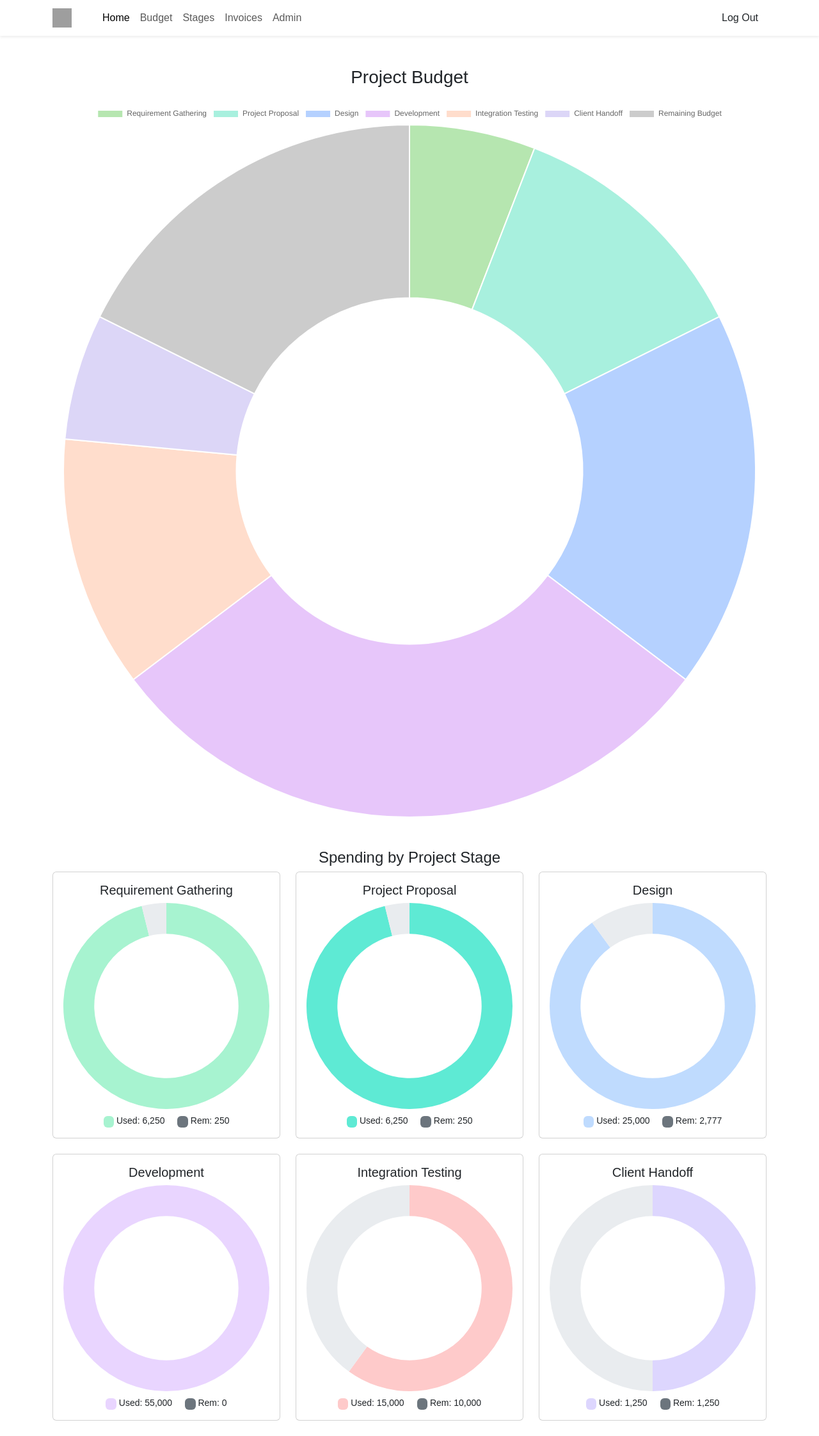
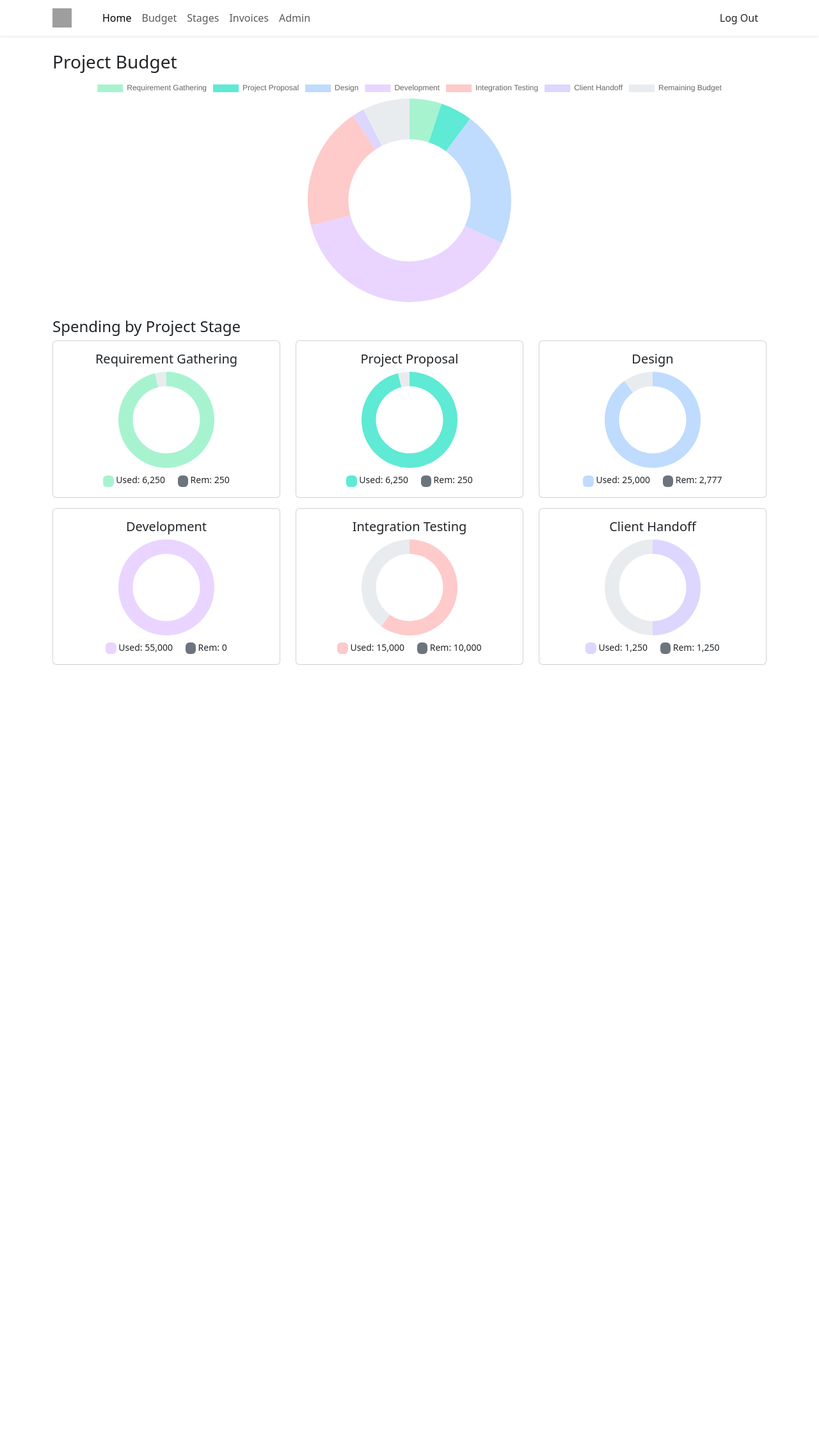
Before and after one commit to isaacjacques/COP4813-Semester-Project, a PHP site: page /budget in a window 1280 px wide. Shown: the whole page at 64% size. After the commit the page ends 1039 px from the top, so only its background shows below. Run offline with PHP 8.4, Linux system fonts and the light colour scheme; some libraries are stand-ins or nearby versions; grey boxes are pictures that could not be loaded.

Commit message:
adjust layout for charts and move placeholder data

```diff
--- a/views/budget.php
+++ b/views/budget.php
@@ -1,106 +1,101 @@
+<?php
+// Placeholder PHP data; later replace with real DB queries
+$stages = [
+    ['name'=>'Requirement Gathering','allocated'=>6500,'used'=>6250,'color'=>'#A7F3D0'],
+    ['name'=>'Project Proposal','allocated'=>6500,'used'=>6250,'color'=>'#5EEAD4'],
+    ['name'=>'Design','allocated'=>27777,'used'=>25000,'color'=>'#BFDBFE'],
+    ['name'=>'Development','allocated'=>50000,'used'=>55000,'color'=>'#E9D5FF'],
+    ['name'=>'Integration Testing','allocated'=>25000,'used'=>15000,'color'=>'#FECACA'],
+    ['name'=>'Client Handoff','allocated'=>2500,'used'=>1250,'color'=>'#DDD6FE']
+];
+$totalBudget = array_sum(array_column($stages,'allocated'));
+$usedTotal   = array_sum(array_column($stages,'used'));
+$remaining   = max($totalBudget - $usedTotal, 0);
+
+// Prepare JSON for JS
+$stagesJson      = json_encode($stages);
+$totalBudgetJson = json_encode($totalBudget);
+$usedTotalJson   = json_encode($usedTotal);
+$remainingJson   = json_encode($remaining);
+?>
 <!DOCTYPE html>
 <html lang="en">
 <head>
   <meta charset="UTF-8">
   <meta name="viewport" content="width=device-width, initial-scale=1">
-    <title>Project Wizard – Welcome</title>
-    <link href="https://cdn.jsdelivr.net/npm/bootstrap@5.3.6/dist/css/bootstrap.min.css" rel="stylesheet" integrity="sha384-4Q6Gf2aSP4eDXB8Miphtr37CMZZQ5oXLH2yaXMJ2w8e2ZtHTl7GptT4jmndRuHDT" crossorigin="anonymous">
-    <script src="https://cdn.jsdelivr.net/npm/bootstrap@5.3.6/dist/js/bootstrap.bundle.min.js" integrity="sha384-j1CDi7MgGQ12Z7Qab0qlWQ/Qqz24Gc6BM0thvEMVjHnfYGF0rmFCozFSxQBxwHKO" crossorigin="anonymous"></script>
-    <link rel="stylesheet" href="/assets/css/style.css">
-    <link href="https://cdn.jsdelivr.net/npm/fullcalendar@6.1.8/index.global.min.css" rel="stylesheet" />
-    <script src="https://cdn.jsdelivr.net/npm/fullcalendar@6.1.8/index.global.min.js"></script>
+  <title>Project Budget</title>
+  <link href="https://cdn.jsdelivr.net/npm/bootstrap@5.3.2/dist/css/bootstrap.min.css" rel="stylesheet">
   <script src="https://cdn.jsdelivr.net/npm/chart.js"></script>
 </head>
 <body>
-
   <?php include 'navbar.php'; ?>
 
-  <main>
-    <div class="container my-5">
-        <h3 class="mb-4">Project Budget</h3>
-        <canvas id="projectSpendingChart"></canvas>
+  <div class="container mt-4">
+    <div class="row mb-4">
+      <div class="col-12">
+        <h3>Project Budget</h3>
+        <div class="chart-wrapper" style="height:350px;">
+          <canvas id="mainChart"></canvas>
         </div>
-    <div class="container mt-5">
+      </div>
+    </div>
+
+    <div class="row">
+      <div class="col-12">
         <h4>Spending by Project Stage</h4>
-      <div id="stage-donuts" class="row"></div>
+        <div id="stage-donuts" class="row gy-3"></div>
       </div>
-  </main>
+    </div>
+  </div>
 
   <script>
-  const ctx = document.getElementById('projectSpendingChart').getContext('2d');
-  new Chart(ctx, {
+    // Bring PHP data into JS
+    const stages         = <?php echo $stagesJson; ?>;
+    const totalBudget    = <?php echo $totalBudgetJson; ?>;
+    const usedTotal      = <?php echo $usedTotalJson; ?>;
+    const remainingBudget= <?php echo $remainingJson; ?>;
+
+    const labels           = stages.map(s => s.name).concat('Remaining Budget');
+    const mainData         = stages.map(s => s.allocated).concat(remainingBudget);
+    const backgroundColors = stages.map(s => s.color).concat('#e9ecef');
+
+    const mainCtx = document.getElementById('mainChart').getContext('2d');
+    new Chart(mainCtx, {
       type: 'doughnut',
       data: {
-      labels: [
-        'Requirement Gathering',
-        'Project Proposal',
-        'Design',
-        'Development',
-        'Integration Testing',
-        'Client Handoff',
-        'Remaining Budget'
-      ],
+        labels: labels,
         datasets: [{
-        label: 'Project Spending',
-        data: [10000, 20000, 30000, 50000, 20000, 10000, 30000],
-        backgroundColor: [
-          '#b6e6b0', // Requirement Gathering
-          '#a8f0de', // Project Proposal
-          '#b5d1ff', // Design
-          '#e7c6fa', // Development
-          '#ffddcc', // Integration Testing
-          '#dcd6f7', // Client Handoff
-          '#cccccc'  // Remaining Budget
-        ],
-        hoverOffset: 8
+          data: mainData,
+          backgroundColor: backgroundColors,
+          borderWidth: 0
         }]
       },
       options: {
         responsive: true,
+        maintainAspectRatio: false,
+        cutout: '60%',
         plugins: {
-        legend: {
-          position: 'top'
-        },
-        title: {
-          display: false
-        }
+          legend: { position: 'top' }
         }
       }
     });
-
-  document.addEventListener('DOMContentLoaded', function() {
-  const stages = [
-    { name: 'Requirement Gathering', allocated: 6500, used: 6250 },
-    { name: 'Project Proposal',      allocated: 6500, used: 6250 },
-    { name: 'Design',                allocated: 27777, used: 25000 },
-    { name: 'Development',           allocated: 50000, used: 55000 },
-    { name: 'Integration Testing',   allocated: 25000, used: 15000 },
-    { name: 'Client Handoff',        allocated: 2500,  used: 1250 }
-  ];
-
-  // match these to your main chart’s segment colors (in same order)
-  const stageColors = [
-    '#A7F3D0',  // Requirement Gathering (light green)
-    '#5EEAD4',  // Project Proposal (teal)
-    '#BFDBFE',  // Design (light blue)
-    '#E9D5FF',  // Development (light purple)
-    '#FECACA',  // Integration Testing (light pink)
-    '#DDD6FE'   // Client Handoff (light lilac)
-  ];
 
     const container = document.getElementById('stage-donuts');
 
     stages.forEach((stage, idx) => {
       const rem = Math.max(stage.allocated - stage.used, 0);
-    const cardCol = document.createElement('div');
-    cardCol.className = 'col-sm-6 col-md-4 mb-4';
-    cardCol.innerHTML = `
+
+      const col = document.createElement('div');
+      col.className = 'col-sm-6 col-md-4';
+      col.innerHTML = `
         <div class="card h-100 text-center p-3">
           <h5 class="card-title">${stage.name}</h5>
+          <div style="height:150px;">
             <canvas id="donut-${idx}"></canvas>
+          </div>
           <div class="mt-2 small">
             <span class="me-3">
-            <span class="badge" style="background:${stageColors[idx]};">&nbsp;</span>
+              <span class="badge" style="background:${stage.color};">&nbsp;</span>
               Used: ${stage.used.toLocaleString()}
             </span>
             <span>
@@ -110,23 +105,23 @@
           </div>
         </div>
       `;
-    container.appendChild(cardCol);
+
+      container.appendChild(col);
 
       const ctx = document.getElementById(`donut-${idx}`).getContext('2d');
       new Chart(ctx, {
         type: 'doughnut',
         data: {
-        labels: ['Used', 'Remaining'],
+          labels: ['Used','Remaining'],
           datasets: [{
             data: [stage.used, rem],
-          backgroundColor: [
-            stageColors[idx],   // same as project chart
-            '#e9ecef'           // light gray for remaining
-          ],
+            backgroundColor: [stage.color, '#e9ecef'],
             borderWidth: 0
           }]
         },
         options: {
+          responsive: true,
+          maintainAspectRatio: false,
           cutout: '70%',
           plugins: {
             legend: { display: false },
@@ -139,7 +134,6 @@
         }
       });
     });
-});
   </script>
 </body>
 </html>
```
Lines whose indentation alone changed are shown as unchanged.
